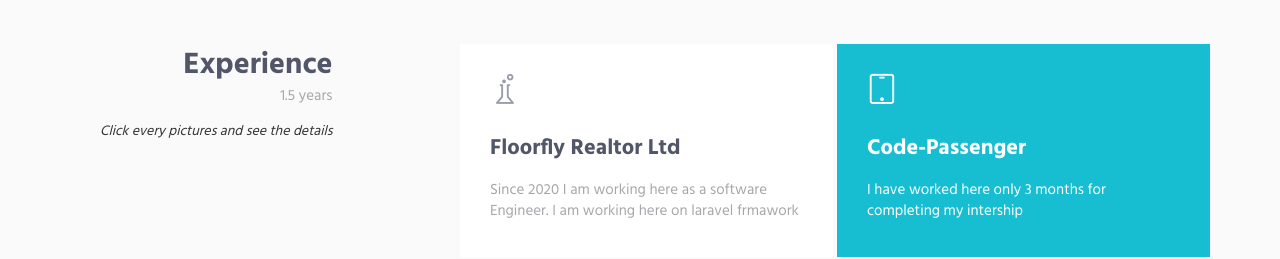
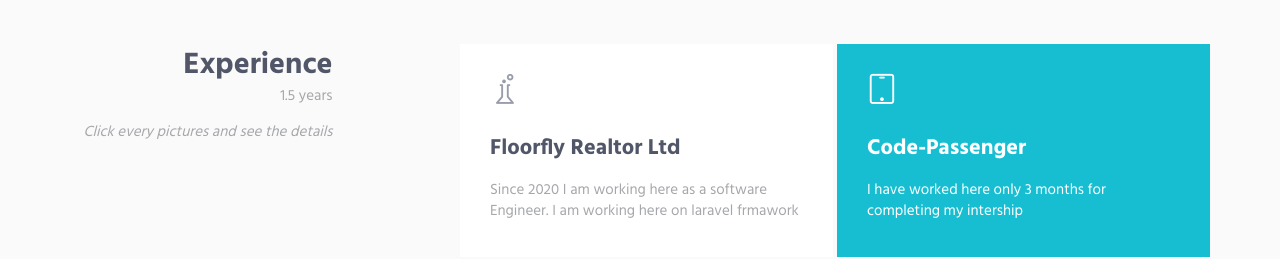
Before and after one commit to Niaz-Mahmud824/portfolio, a plain HTML site: page index.html in a window 1280 px wide. Shown: the part 1360-1619 px from the top of the page. Drawn offline with Linux system fonts and the light colour scheme.

Commit message:
6th commit

```diff
--- a/index.html
+++ b/index.html
@@ -158,7 +158,7 @@
                             <div class="text-right sm-text-left">
                                 <h2 class="margin-b-0">Experience</h2>
                                 <p>1.5 years</p>
-                                <i>Click every pictures and see the details</i>
+                                <i><p>Click every pictures and see the details</p></i>
                             </div>
                         </div>
                         <div class="col-sm-8 col-sm-offset-1">
```
